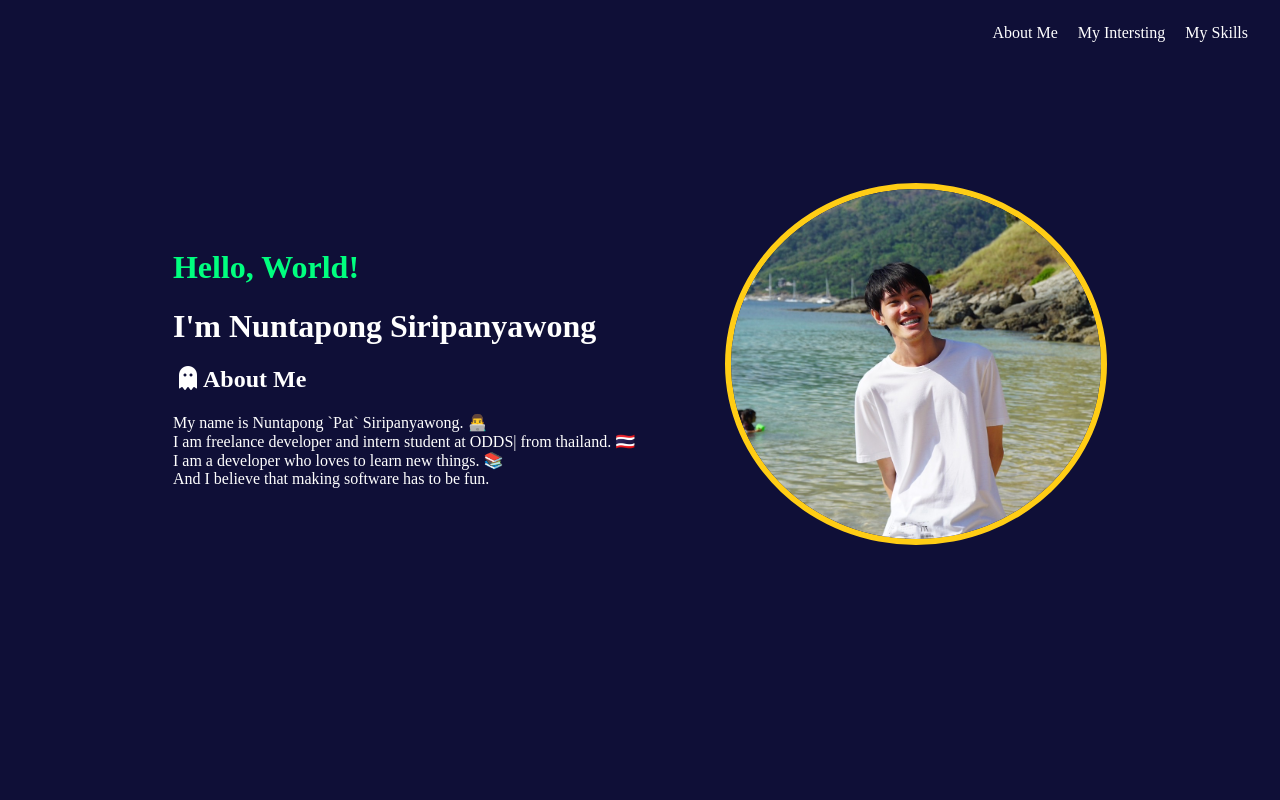
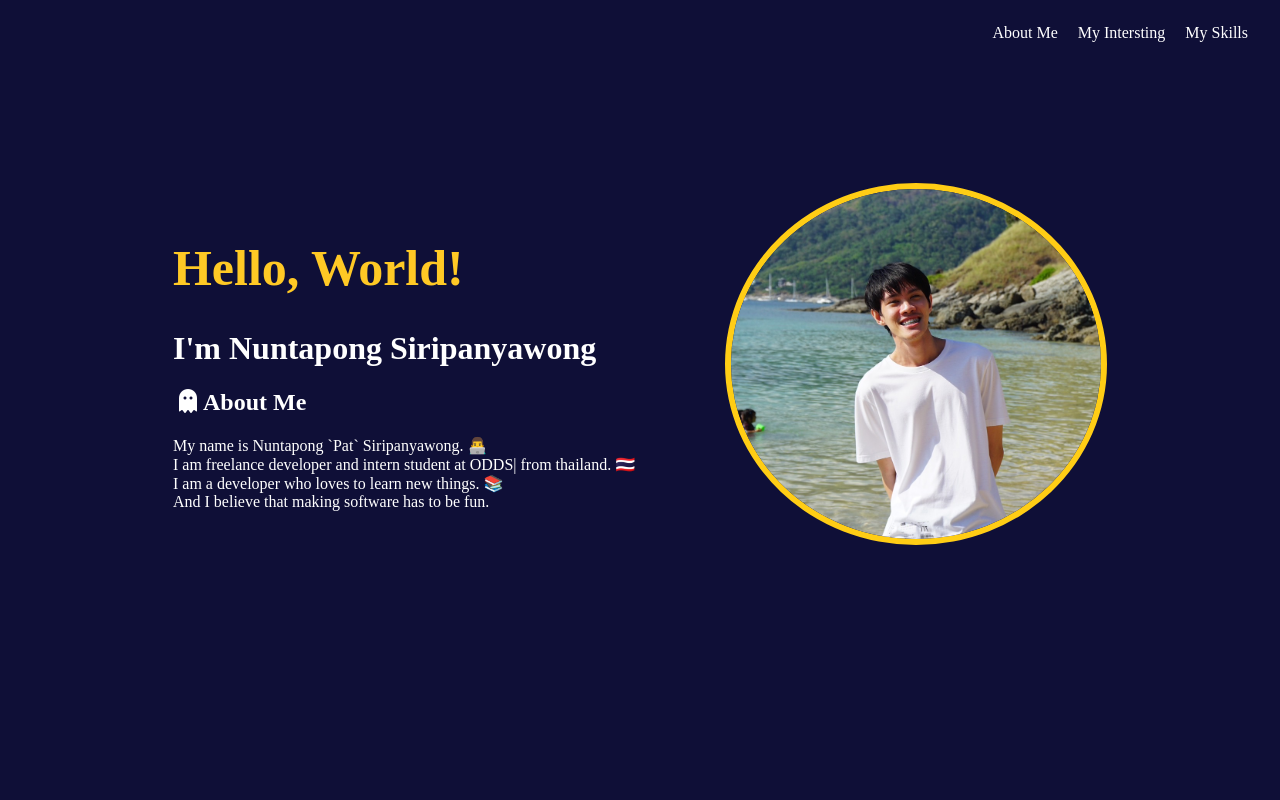
Before and after one commit to NuntapongS/my-portfolio, a React (Create React App) app: page / in a window 1280 px wide. Shown: the top 800 px of the page. Built offline with nearby package versions, Linux system fonts and the light colour scheme.

Commit message:
add font size to title greeting

```diff
--- a/src/styles/portfolio.css
+++ b/src/styles/portfolio.css
@@ -1,3 +1,4 @@
 .title-greeting {
-    color: springgreen;
+    color: #FFC925;
+    font-size: 50px;
 }
```
